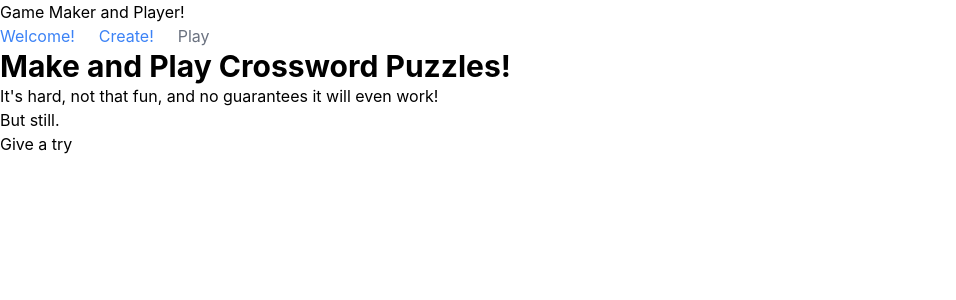
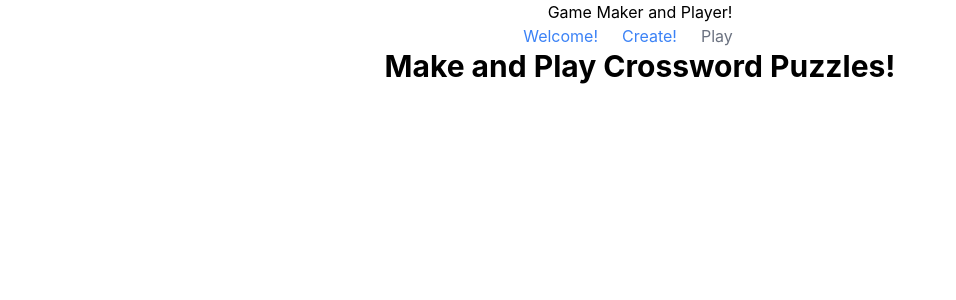
Before and after one commit to akiryk/crossword, a React (Create React App) app: page / in a window 1280 px wide. Shown: the top 300 px of the page, without its empty margins (0-956 px from the left). Built offline with nearby package versions, Linux system fonts and the light colour scheme.

Commit message:
enable toggle black squares

```diff
--- a/src/components/CellClass.js
+++ b/src/components/CellClass.js
@@ -35,6 +35,10 @@ export default class Cell {
     this.isInSelectedRowOrColumn = false;
     this.mode = !!this.value ? PLAY_MODE : DEAD_CELL_MODE;
     this.value = "";
+  }
+
+  setMode(mode) {
+    this.mode = mode;
   }
 
   initStartValues() {
--- a/src/components/CellContainer.js
+++ b/src/components/CellContainer.js
@@ -21,6 +21,8 @@ const DOWN_ARROW_KEY = "ARROWDOWN";
 const DELETE_KEY = "BACKSPACE";
 // const SHIFT_KEY = 16;
 const SPACEBAR_KEY = "SPACE";
+// dot for indicating a black square
+const PERIOD = "PERIOD";
 
 function CellContainer({ cell, showPreview }) {
   const { y: row, x: column, displayNumber, mode, id } = cell;
@@ -109,7 +111,9 @@ function CellContainer({ cell, showPreview }) {
       );
       return mode === DEAD_CELL_MODE || (!!value && emptyCellsRemain);
     }
-    return mode === DEAD_CELL_MODE;
+    // return false for all cases so that creator can navigate "through" a black cell
+    return false;
+    // return mode === DEAD_CELL_MODE;
   }
 
   function getCellToTheRight({
@@ -193,15 +197,8 @@ function CellContainer({ cell, showPreview }) {
   }
 
   function handleChange(event) {
-    if (isComposing) {
-      console.log("isComposing!");
-    } else {
-      console.log("Not composing");
-    }
-    // if (cellIsInteractive) {
     const value = event.target.value?.trim();
     if (value) {
-      console.log(value);
       cell.setValue(value);
       if (mode === PLAY_MODE) {
         grid.updateWorkingAnswers(cell);
@@ -261,6 +258,9 @@ function CellContainer({ cell, showPreview }) {
         break;
       case DOWN_ARROW_KEY:
         goToNextCell({ row, column, overrideDirectionMode: GO_TOP_TO_BOTTOM });
+        break;
+      case PERIOD:
+        cell.setMode(DEAD_CELL_MODE);
         break;
       default:
         break;
--- a/src/components/Home.js
+++ b/src/components/Home.js
@@ -18,9 +18,10 @@ const CNavLink = ({ children, to }) => {
 const Home = () => {
   const { grid } = useCrosswordContext();
   return (
-    <div>
+    <div className="">
+      <div className="text-center">
         <h1>Game Maker and Player!</h1>
-      <nav>
+        <nav className="flex justify-center">
           <ul className="flex">
             <li className="mr-6">
               <CNavLink to="/">Welcome!</CNavLink>
@@ -37,6 +38,7 @@ const Home = () => {
             </li>
           </ul>
         </nav>
+      </div>
       <Outlet />
     </div>
   );
--- a/src/components/LandingPage.js
+++ b/src/components/LandingPage.js
@@ -1,9 +1,5 @@
 import React from "react";
 import { useNavigate } from "react-router-dom";
-import gameData from "../data.json";
-import { useCrosswordContext } from "../context/CrosswordContextProvider";
-import Grid from "../data/GridClass";
-import { SPAN } from "../utils/constants";
 
 const LandingPage = () => {
   const navigate = useNavigate();
@@ -11,24 +7,11 @@ const LandingPage = () => {
   const handlePlayHardCodedGame = (e) => {
     e.preventDefault();
     navigate("/player2");
-
-    // const grid = new Grid({
-    //   crossSpan: SPAN,
-    //   downSpan: SPAN,
-    // });
-    // grid.populate(gameData.grid);
-    // setAcrossHints(gameData.acrossHints);
-    // setDownHints(gameData.downHints);
-    // setGrid(grid);
-    // Promise.resolve().then(() => navigate("/player"));
   };
 
   return (
-    <main>
+    <main className="flex justify-center">
       <h3 className="text-3xl font-bold">Make and Play Crossword Puzzles!</h3>
-      <p>It's hard, not that fun, and no guarantees it will even work!</p>
-      <p>But still.</p>
-      <button onClick={handlePlayHardCodedGame}>Give a try</button>
     </main>
   );
 };
--- a/src/data/GridClass.js
+++ b/src/data/GridClass.js
@@ -4,6 +4,7 @@ import {
   GO_LEFT_TO_RIGHT,
   EDIT_MODE,
   PLAY_MODE,
+  DEAD_CELL_MODE,
 } from "../utils/constants";
 import Cell from "../components/CellClass";
 export default class Grid {
@@ -26,18 +27,13 @@ export default class Grid {
     this.listeners = new Set();
 
     for (let y = 0; y < crossSpan; y++) {
-      const cells = [];
+      const row = [];
       for (let x = 0; x < downSpan; x++) {
-        const cell = new Cell({
-          x,
-          y,
-        });
-
-        this.cellsArray.push(cell);
-        cells.push(cell);
+        const cell = new Cell({ x, y });
+        row.push(cell);
         this.cellsMap[`${cell.id}`] = cell;
       }
-      this.cellRows.push(cells);
+      this.cellRows.push(row);
     }
   }
 
@@ -108,11 +104,15 @@ export default class Grid {
     });
   }
 
-  ensureRotationalSymmetry({ x: x1, y: y1, value }) {
+  ensureRotationalSymmetry({ x: x1, y: y1 }) {
     const x2 = SPAN - x1 - 1;
     const y2 = SPAN - y1 - 1;
     const value1 = this.cellsMap[`${x1}:${y1}`].value;
     const value2 = this.cellsMap[`${x2}:${y2}`].value;
+    if (value1 === ".") {
+      // cell should be black!
+      this.cellsMap[`${x2}:${y2}`].setMode(DEAD_CELL_MODE);
+    }
     this.cellsMap[`${x1}:${y1}`].toggleIsSymmetrical(!!value1 || !!value2);
     this.cellsMap[`${x2}:${y2}`].toggleIsSymmetrical(!!value1 || !!value2);
   }
```
Lines whose indentation alone changed are shown as unchanged.
